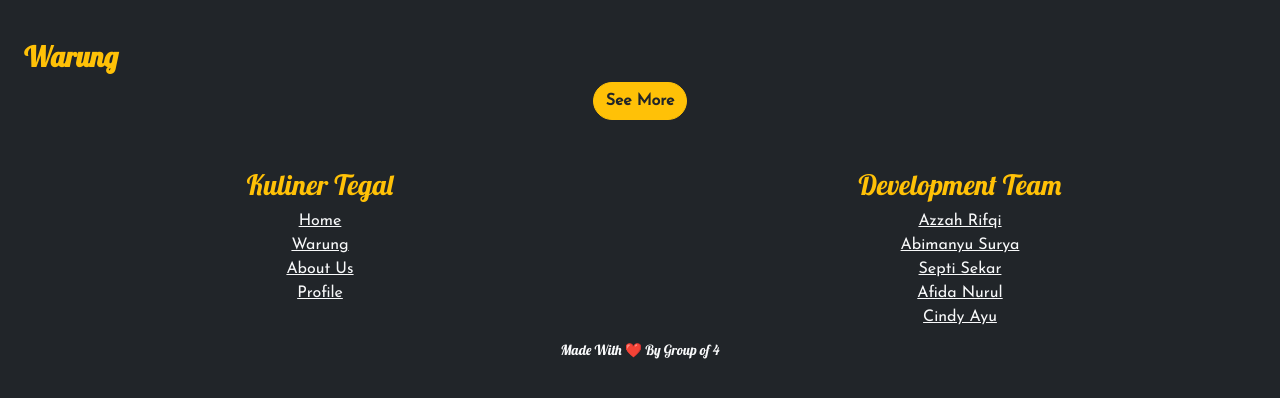
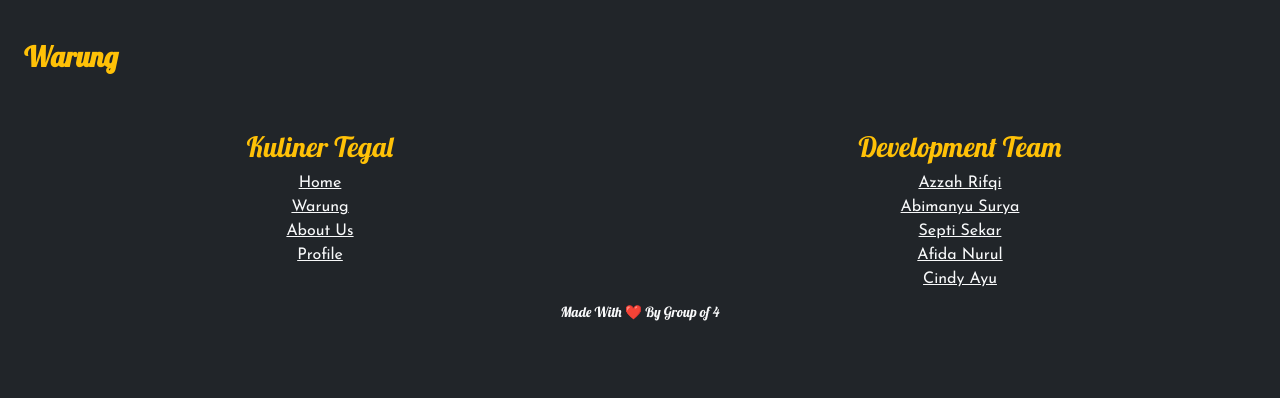
Before and after one commit to cyberif/kulinertegal, a CodeIgniter app: page /kulinertegal/user/warung in a window 1280 px wide. Shown: the part 64-462 px from the top of the page. Run offline with CodeIgniter, Linux system fonts and the light colour scheme; data that the repository does not hold is empty; some libraries are stand-ins or nearby versions.

Commit message:
fixing view user

```diff
--- a/application/views/user/warung.php
+++ b/application/views/user/warung.php
@@ -22,10 +22,5 @@
             </div>
         <?php endforeach ?>
     </div>
-    <div class="row">
-        <div class="col d-flex justify-content-center">
-            <a class="btn btn-warning rounded-pill text-dark fw-bold" href="/">See More</a>
-        </div>
-    </div>
 </div>
 <!-- END Warung -->
```
